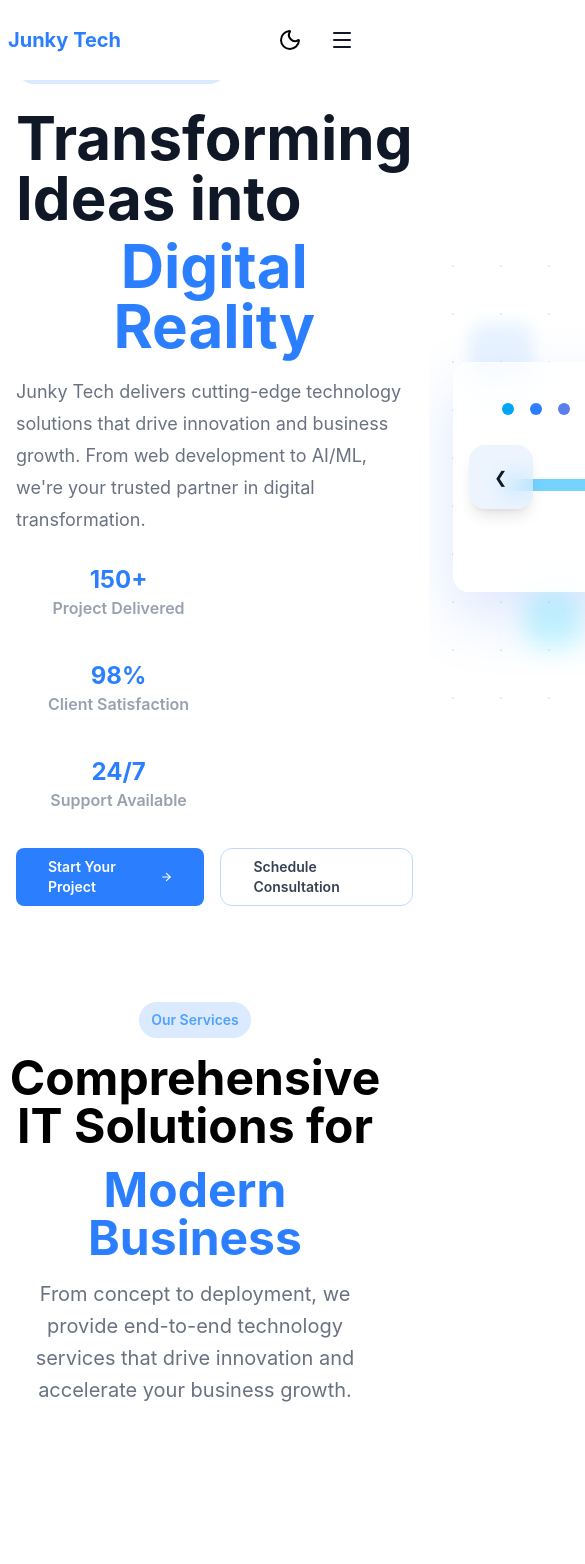
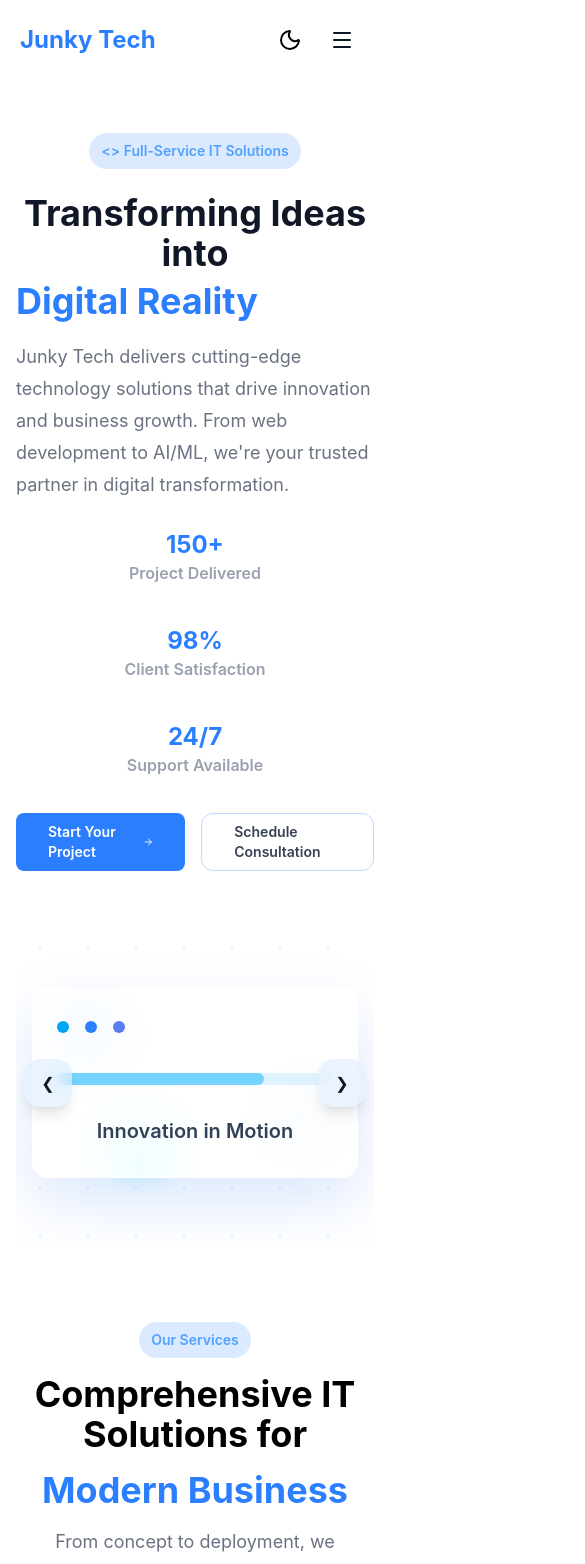
Before and after one commit to Ajay7548/Junky-Tech-Portal, a React (Vite) app: page / in a window 390 px wide. Shown: the top 1564 px of the page, 585 px wide, since content can reach past the window. Built offline with nearby package versions, Linux system fonts and the light colour scheme.

Commit message:
Mobile responsove added on home and footer

```diff
--- a/src/App.jsx
+++ b/src/App.jsx
@@ -11,7 +11,7 @@ const App = () => {
 
   return (
 
-    <div className='bg-gray-100 text-gray-900 min-h-screen  '>
+<div className='bg-gray-100 flex flex-col text-gray-900 overflow-auto w-screen min-h-screen'>
       <Routes>
         <Route path='/' element={<Layout />}>
           <Route index element={<Home />} />
--- a/src/Home.jsx
+++ b/src/Home.jsx
@@ -12,17 +12,17 @@ import { Facebook, MessageSquare } from "react-feather";
 
 const Home = () => {
   return (
-    <div className="flex dark:bg-gray-900   flex-col items-baseline justify-between gap-4 px-4 lg:px-8 ">
+    <div className="lg:flex dark:bg-gray-900 bg-white flex-col items-center justify-between gap-4 px-4 lg:px-8 ">
       {/* left side  */}
-      <div className="flex gap-4 items-center">
-        <div className=" max-w-xl min-h-screen  flex flex-col items-baseline justify-center gap-3">
+      <div className="lg:flex flex-col justify-center gap-4 items-center">
+        <div className=" max-w-xl min-h-screen  flex flex-col items-center lg:items-baseline justify-center gap-3">
           <FirstBtnPage text1={`<>`} text2={`Full-Service IT Solutions`} />
 
-          <div className="flex flex-col pt-3 items-baseline justify-center gap-2">
-            <h1 className="text-6xl dark:text-white font-bold text-left">
+          <div className="flex flex-col pt-3  items-baseline justify-center gap-2">
+            <h1 className="text-4xl sm:text-5xl lg:text-6xl dark:text-white font-bold text-center lg:text-left">
               Transforming Ideas into
             </h1>
-            <p className="text-6xl font-bold text-blue-500 text-center">
+            <p className="text-4xl sm:text-5xl lg:text-6xl font-bold text-blue-500 text-center lg:text-left">
               Digital Reality
             </p>
           </div>
@@ -57,9 +57,9 @@ const Home = () => {
           <ConsultantBtn />
         </div>
 
-        <div>{/* Right Side  */}
+        <div className="w-full">{/* Right Side  */}
 
-          <section className="relative flex items-center justify-center py-24 overflow-hidden">
+          <section className="relative flex items-center justify-center py-16 sm:py-24 overflow-hidden w-full">
 
             {/* Background Pattern */}
             <div className="absolute  inset-0 bg-[radial-gradient(#60a5fa_1px,transparent_1px)] [background-size:48px_48px] opacity-20" />
@@ -70,33 +70,33 @@ const Home = () => {
             <div className="absolute top-1/2 right-10 w-16 h-16 rounded-2xl bg-blue-200/30 blur-md" />
 
             {/* Left Button */}
-            <button className="absolute left-10 z-20 h-16 w-16 rounded-2xl dark:bg-sky-950 dark:text-gray-700 bg-blue-100/50 backdrop-blur-md shadow-lg">
+            <button className="absolute left-2 sm:left-10 z-20 h-12 w-12 sm:h-16 sm:w-16 rounded-2xl dark:bg-sky-950 dark:text-gray-700 bg-blue-100/50 backdrop-blur-md shadow-lg">
               ❮
             </button>
 
             {/* Right Button */}
-            <button className="absolute right-10 z-20 h-16 w-16 rounded-2xl dark:bg-sky-950 dark:text-gray-700 bg-blue-100/50 backdrop-blur-md shadow-lg">
+            <button className="absolute right-2 sm:right-10 z-20 h-12 w-12 sm:h-16 sm:w-16 rounded-2xl dark:bg-sky-950 dark:text-gray-700 bg-blue-100/50 backdrop-blur-md shadow-lg">
               ❯
             </button>
 
             {/* Card */}
-            <div className="relative w-[600px] rounded-2xl m-6
+            <div className="relative w-full max-w-[600px] mx-4 sm:mx-6 rounded-2xl
   transition-all duration-300
   hover:scale-105 hover:shadow-sm hover:shadow-blue-950
   border dark:border-gray-900 border-white/50
   dark:bg-transparent bg-white/60 backdrop-blur-xl
   shadow-[0_25px_60px_rgba(59,130,246,.18)]
-  px-12 py-10">
+  px-6 sm:px-12 py-8 sm:py-10">
               {/* Dots */}
-              <div className="flex gap-4 mb-16">
+              <div className="flex gap-4 mb-10 sm:mb-16">
                 <span className="w-3 h-3 rounded-full bg-sky-500"></span>
                 <span className="w-3 h-3 rounded-full bg-blue-500"></span>
                 <span className="w-3 h-3 rounded-full bg-blue-700 opacity-70"></span>
               </div>
 
               {/* Progress */}
-              <div className="w-96 h-3 rounded-full dark:bg-transparent bg-sky-100 mb-8">
-                <div className="w-72 h-full rounded-full dark:bg-sky-950 bg-sky-300"></div>
+              <div className="w-full max-w-sm h-3 rounded-full dark:bg-transparent bg-sky-100 mb-8">
+                <div className="w-3/4 h-full rounded-full dark:bg-sky-950 bg-sky-300"></div>
               </div>
 
               {/* Text */}
@@ -112,13 +112,13 @@ const Home = () => {
         <div className="flex flex-col gap-4 justify-center items-center max-w-4xl px-2 mb-8 lg:px-4">
           <FirstBtnPage text1={``} text2={`Our Services`} />
 
-          <h1 className="text-5xl dark:text-white text-black font-bold text-center ">
+          <h1 className="text-4xl sm:text-5xl dark:text-white text-black font-bold text-center ">
             Comprehensive IT Solutions for
           </h1>
-          <p className="text-5xl  text-blue-500  font-bold text-center ">
+          <p className="text-4xl sm:text-5xl  text-blue-500  font-bold text-center ">
             Modern Business
           </p>
-          <p className="text-xl max-w-4xl leading-8 text-gray-500 text-center">
+          <p className="text-lg sm:text-xl max-w-4xl leading-8 text-gray-500 text-center">
             From concept to deployment, we provide end-to-end technology
             services that drive innovation and accelerate your business growth.
           </p>
@@ -126,25 +126,25 @@ const Home = () => {
         {/* <Courses /> */}
       </div>
 
-      <div className="flex flex-col gap-4 justify-center items-center mt-20 px-2 mb-8 lg:px-4">
+      <div className="flex flex-col gap-4 justify-center items-center mt-20 px-2 mb-8 lg:px-4 w-full">
         <FirstBtnPage text1={``} text2={`About Junky Tech`} />
-        <h1 className="text-5xl dark:text-white text-black font-bold text-center ">
+        <h1 className="text-4xl sm:text-5xl dark:text-white text-black font-bold text-center ">
           Building the Future with
         </h1>
-        <p className="text-5xl  text-blue-500  font-bold text-center ">
+        <p className="text-4xl sm:text-5xl  text-blue-500  font-bold text-center ">
           Technology & Innovation
         </p>
 
-        <div className=" flex  w-full   gap-8  mt-16">
-          <div className="flex w-1/2  justify-center items-center   mb-8">
+        <div className="flex flex-col lg:flex-row w-full gap-8 mt-16">
+          <div className="flex w-full lg:w-1/2 justify-center items-center mb-8">
             <img
               src="/public/tech2.jpg"
               alt="AI"
-              className="object-cover rounded-3xl w-full h-125"
+              className="object-cover rounded-3xl w-full h-auto lg:h-125"
             />
           </div>
-          <div className="flex w-1/2 flex-col gap-4 py-4  px-8 ">
-            <h1 className="text-3xl dark:text-white text-black font-bold text-left">
+          <div className="flex w-full lg:w-1/2 flex-col gap-4 py-4 px-4 lg:px-8">
+            <h1 className="text-2xl sm:text-3xl dark:text-white text-black font-bold text-left">
               Your Trusted Technology Partner
             </h1>
             <p className="text-gray-400 text-base leading-7 mt-2">
@@ -172,8 +172,8 @@ const Home = () => {
         </div>
       </div>
 
-      <div className="flex flex-col gap-4 justify-center items-center mt-10 px-2 mb-8 lg:px-4">
-        <h1 className="text-3xl dark:text-white text-black font-bold text-center">
+      <div className="grid grid-cols-1 lg:grid-cols-3  gap-4 justify-center items-center mt-10 px-2 mb-8 lg:px-4 w-full">
+        <h1 className="text-2xl sm:text-3xl dark:text-white text-black font-bold text-center">
           Our Core Values
         </h1>
         <p className="text-gray-500 text-center">
@@ -182,7 +182,7 @@ const Home = () => {
         </p>
         <Values />
 
-        <div className="flex gap-4 mb-7 mt-15 justify-between rounded-xl w-full items-center px-14 py-6 border-2 dark:border-gray-950 border-gray-50">
+        <div className="grid grid-cols-2 lg:grid-cols-3 gap-6 mb-7 mt-15 justify-between rounded-xl w-full items-center px-6 sm:px-14 py-6 border-2 dark:border-gray-950 border-gray-50">
           <Metrics
             icon={<Users2Icon className="text-blue-500 w-8 h-8" />}
             title={"50+"}
@@ -210,10 +210,10 @@ const Home = () => {
       <div className="flex flex-col w-full gap-4 justify-center items-center mt-10 px-2 mb-8 lg:px-4">
         <div className="flex flex-col gap-4 justify-center items-center max-w-4xl px-2 mb-8 lg:px-4">
           <FirstBtnPage text1={``} text2={`Client Success Stories`} />
-          <h1 className="text-5xl dark:text-white font-bold text-left">
+          <h1 className="text-4xl sm:text-5xl dark:text-white font-bold text-center lg:text-left">
             Trusted by Industry Leaders
           </h1>
-          <p className="text-5xl font-bold text-blue-500 text-center">
+          <p className="text-4xl sm:text-5xl font-bold text-blue-500 text-center">
             Worldwide
           </p>
 
@@ -223,7 +223,7 @@ const Home = () => {
           </p>
         </div>
 
-        <div className="grid grid-cols-1 gap-6 p-4 sm:grid-cols-2 lg:grid-cols-3">
+        <div className="grid grid-cols-1 gap-6 p-4 sm:grid-cols-2 lg:grid-cols-3 w-full">
           <Testinomial
             desc={
               "As the CMO of Biomotion Medical Technology, I want to personally extend my appreciation for the exceptional tech solutions and support provided by your team. Junkytech delivered outstanding tech solutions for our modular OT project: their expert team handled everything from systems integration to deployment with precision, enhancing infection control, scalability, and reliability in line with NABH/ASHRAE standards. Their responsiveness, technical excellence, and clear communication exceeded expectations. Thanks to their support."
@@ -237,12 +237,12 @@ const Home = () => {
             role={"CEO, Publytics"}
           />
           <Testinomial
-            desc={"At RodBez, we deeply appreciate the outstanding support from JunkyTech. Their team demonstrated true professionalism and technical expertise throughout our project—delivering robust mobility-platform solutions on time and within scope. Their innovative approach and proactive communication empowered us to enhance real‑time ride matching, live tracking, and fare‑estimation features seamlessly. JunkyTech’s responsiveness, dedication, and quality of work made a noticeable difference in user experience and backend efficiency."}
+            desc={"At RodBez, we deeply appreciate the outstanding support from JunkyTech. Their team demonstrated true professionalism and technical expertise throughout our project—delivering robust mobility-platform solutions on time and within scope. Their innovative approach and proactive communication empowered us to enhance real‑time ride matching, live tracking, and fare‑estimation features seamlessly. JunkyTech's responsiveness, dedication, and quality of work made a noticeable difference in user experience and backend efficiency."}
             name={"Dilkush Kumar "}
             role={"founder Roadbez"}
           />
           <Testinomial
-            desc={"Working with Junkytech was a game-changer. Their team modernized our tech infrastructure with flawless execution, boosting speed, scalability, and system reliability. From planning to delivery, every step was handled with deep expertise and clarity. They truly elevated our platform’s performance—we highly recommend them to anyone seeking serious tech results."}
+            desc={"Working with Junkytech was a game-changer. Their team modernized our tech infrastructure with flawless execution, boosting speed, scalability, and system reliability. From planning to delivery, every step was handled with deep expertise and clarity. They truly elevated our platform's performance—we highly recommend them to anyone seeking serious tech results."}
             name={"Sreeraj PV"}
             role={"CEO, Automoto"}
           />
@@ -252,7 +252,7 @@ const Home = () => {
             role={"CEO, Fincpey"}
           />
         </div>
-        <div className="flex justify-between items-center gap-4 rounded-2xl mt-8 mb-10  w-full p-10 border-2 dark:border-gray-950 border-gray-50">
+        <div className="flex flex-wrap justify-between items-center gap-6 rounded-2xl mt-8 mb-10  w-full p-6 sm:p-10 border-2 dark:border-gray-950 border-gray-50">
           <div className="flex flex-col gap-1 justify-center items-center">
             <span className='text-2xl font-bold text-blue-500'>98%</span>
             <p className='text-md text-center font-semibold text-gray-400'>Client Satisfaction</p>
@@ -274,24 +274,24 @@ const Home = () => {
           </div>
         </div>
 
-        <div className="mt-10 mb-16">
-          <div className='flex flex-col gap-4 justify-center items-center max-w-4xl px-2 mb-8 lg:px-4'>
+        <div className="mt-10 mb-16 w-full">
+          <div className='flex flex-col gap-4 justify-center items-center max-w-4xl px-2 mb-8 lg:px-4 mx-auto'>
 
-            <h1 className='text-5xl text-black dark:text-white font-bold text-center'>Ready to Transform Your</h1>
-            <h1 className='text-5xl text-blue-500  font-bold text-center mb-2'>Business with Technology?
+            <h1 className='text-3xl sm:text-5xl text-black dark:text-white font-bold text-center'>Ready to Transform Your</h1>
+            <h1 className='text-3xl sm:text-5xl text-blue-500  font-bold text-center mb-2'>Business with Technology?
             </h1>
-            <p className='text-xl max-w-4xl leading-8 text-gray-500 text-center mt-2'>Join hundreds of businesses that trust Junky Tech for their digital transformation. Let's discuss how we can help you achieve your goals with innovative technology solutions.</p>
+            <p className='text-lg sm:text-xl max-w-4xl leading-8 text-gray-500 text-center mt-2'>Join hundreds of businesses that trust Junky Tech for their digital transformation. Let's discuss how we can help you achieve your goals with innovative technology solutions.</p>
 
-            <div className='flex   gap-4  mt-6'>
+            <div className='flex flex-col sm:flex-row gap-4 mt-6 w-full sm:w-auto'>
 
-              <div className='px-8 py-2 gap-4 items-center flex text-md cursor-pointer bg-blue-500 text-white font-semibold rounded-lg hover:bg-blue-600 transition-colors duration-300'>
+              <div className='px-8 py-2 gap-4 items-center justify-center flex text-md cursor-pointer bg-blue-500 text-white font-semibold rounded-lg hover:bg-blue-600 transition-colors duration-300'>
                 <p className='text-sm'>
                   Start Your Project
                 </p>
                 <ArrowRight className='w-4 h-4' />
               </div>
 
-              <div className='px-8 py-2 text-sm gap-4 items-center flex text-md cursor-pointer hover:dark:bg-blue-950 dark:text-white dark:bg-black bg-white text-gray-700 font-semibold rounded-xl hover:bg-gray-100 transition-colors duration-300 border border-blue-200'>
+              <div className='px-8 py-2 text-sm gap-4 items-center justify-center flex text-md cursor-pointer hover:dark:bg-blue-950 dark:text-white dark:bg-black bg-white text-gray-700 font-semibold rounded-xl hover:bg-gray-100 transition-colors duration-300 border border-blue-200'>
                 <Phone className="h-4 w-4" />
                 <p >
                   Schedule Free Consultation
@@ -299,7 +299,7 @@ const Home = () => {
               </div>
             </div>
 
-            <div className="flex  items-center gap-4 justify-between">
+            <div className="flex flex-col sm:flex-row items-center gap-4 justify-between">
               <div className="flex gap-2 text-sm hover:text-blue-300 cursor-pointer text-blue-400 items-center"><MessageSquare className="w-4 h-4 " />Free consultation</div>
               <div className="flex gap-2 text-sm hover:text-blue-300 cursor-pointer text-blue-400 items-center"><ArrowRight className="w-4 h-4 " />Quick Response</div>
               <div className="flex gap-2 text-sm hover:text-blue-300 cursor-pointer text-blue-400 items-center"><Phone className="w-4 h-4 " />Expert Advice</div>
--- a/src/Layout.jsx
+++ b/src/Layout.jsx
@@ -9,9 +9,9 @@ const Layout = () => {
       <Navbar />
 
       {/* Adjust pt-20 if your navbar height changes */}
-      <main className="flex-1 pt-12 dark:bg-gray-900 ">
+      <main className="flex-1 pt-20 dark:bg-gray-900 ">
         <Outlet />
-      </main>
+      </main>w
 
       <Footer />
     </div>
--- a/src/components/Footer.jsx
+++ b/src/components/Footer.jsx
@@ -7,18 +7,18 @@ import FooterContent from './FooterContent'
 
 const Footer = () => {
 
-   const scrollTop = () =>{
+  const scrollTop = () => {
     console.log('clicked');
 
-    window.scrollTo({top:0,behavior:'smooth'})
+    window.scrollTo({ top: 0, behavior: 'smooth' })
   }
 
   return (
     <div className='bg-gray-100 dark:bg-gray-900 min-h-screen '>
-        <div className='flex flex-col pt-20 gap-4'>
+      <div className='flex flex-col  pt-10 lg:pt-20 gap-4'>
         <div className='flex  flex-col lg:flex-row justify-between items-baseline gap-6 px-8 py-4 '>
-            <div className='flex max-w-md pb-16 flex-col gap-4  '>
-              <Link to='/' className='text-lg lg:text-2xl text-blue-500 font-bold'>
+          <div className='flex max-w-md pb-5 lg:pb-16 flex-col gap-4  '>
+            <Link to='/' className='text-xl lg:text-2xl text-blue-500 font-bold'>
               Junky Tech
             </Link>
             <p className=' text-md leading-8 text-gray-500'>
@@ -31,64 +31,67 @@ const Footer = () => {
               </Link>
             </div>
             <div className='flex items-center gap-3'>
-                <Phone  className='w-4 h-4 text-blue-500 transition-colors duration-300' />
+              <Phone className='w-4 h-4 text-blue-500 transition-colors duration-300' />
               <Link to='' className='text-md  text-gray-500 hover:text-blue-500 transition-colors duration-300'>
                 +91 8377753647
               </Link>
             </div>
             <div className='flex items-center gap-3 '>
-                <MapPin  className='w-4 h-4 text-blue-500 transition-colors duration-300' />
+              <MapPin className='w-4 h-4 text-blue-500 transition-colors duration-300' />
               <p className='text-gray-500 text-md '>Junky Tech India Pvt Ltd, A 1004, iThum 62, Noida, UP, 201301</p>
             </div>
           </div>
-            <div className='flex flex-col px-6 gap-4'>
+          <div className='flex flex-col px-2 lg:px-6 gap-4'>
             <h2 className='text-gray-900 text-md dark:text-white  font-semibold'>Service</h2>
             <div className='flex flex-col gap-2'>
-                <FooterContent text='Web Developement'/>
-                <FooterContent text='E-Commerce'/>
-                <FooterContent text='AI/ML Solutions'/>
-                <FooterContent text='UI/UX Design'/>
-                <FooterContent text='Cloud Services'/>
-                <FooterContent text='DICOM & PACS'/>
+              <FooterContent text='Web Developement' />
+              <FooterContent text='E-Commerce' />
+              <FooterContent text='AI/ML Solutions' />
+              <FooterContent text='UI/UX Design' />
+              <FooterContent text='Cloud Services' />
+              <FooterContent text='DICOM & PACS' />
             </div>
           </div>
-            <div className='flex  flex-col px-6 gap-4'>
+          <div className='flex  flex-col px-2 lg:px-6 gap-4'>
             <h2 className='text-gray-900 text-md dark:text-white  font-semibold'>Company</h2>
             <div className='flex flex-col gap-2'>
-                <FooterContent text='About'/>
-                <FooterContent text='Our Teams'/>
-                <FooterContent text='Career'/>
+              <FooterContent text='About' />
+              <FooterContent text='Our Teams' />
+              <FooterContent text='Career' />
 
             </div>
           </div>
-            <div className='flex  flex-col px-6 gap-4 lg:pr-16'>
+          <div className='flex  flex-col px-2 lg:px-6 gap-4 lg:pr-16'>
             <h2 className='text-gray-900 text-md  dark:text-white font-semibold'>Service</h2>
             <div className='flex flex-col gap-2'>
-                <FooterContent text='Contact Us'/>
-                <FooterContent text='Help Center'/>
+              <FooterContent text='Contact Us' />
+              <FooterContent text='Help Center' />
             </div>
           </div>
 
         </div>
 
-          <div className='flex p-4 border-t-2 dark:border-gray-950 border-gray-200 justify-between items-center'>
+       <div className='flex flex-col lg:flex-row justify-between items-center w-full p-4 lg:gap-4 border-t-2 dark:border-gray-950 border-gray-200'>
   <p className='text-center font-semibold text-sm text-gray-400'>© 2026 Your Company. All rights reserved.</p>
 
-            <div className='flex  items-center gap-3 pr-10 '>
-              <div className=' hover:text-blue-500 hover:bg-blue-100 rounded-full p-3 transition-colors duration-300 cursor-pointer'>
+  <div className='flex justify-center items-center gap-3'>
+    <div className='hover:text-blue-500 hover:bg-blue-100 rounded-full p-3 transition-colors duration-300 cursor-pointer'>
       <Twitter className='w-4 h-4 text-gray-400 hover:text-blue-500' />
     </div>
-              <div className=' hover:text-blue-500 hover:bg-blue-100 rounded-full p-3 transition-colors duration-300 cursor-pointer'>
+    <div className='hover:text-blue-500 hover:bg-blue-100 rounded-full p-3 transition-colors duration-300 cursor-pointer'>
       <Linkedin className='w-4 h-4 text-gray-400 hover:text-blue-500' />
     </div>
-              <div className=' hover:text-blue-500 hover:bg-blue-100 rounded-full p-3 transition-colors duration-300 cursor-pointer'>
+    <div className='hover:text-blue-500 hover:bg-blue-100 rounded-full p-3 transition-colors duration-300 cursor-pointer'>
       <Instagram className='w-4 h-4 text-gray-400 hover:text-blue-500' />
     </div>
   </div>
-            <button onClick={scrollTop} className='hover:text-blue-500 w-fit flex items-center gap-2 hover:bg-blue-50 rounded-full px-4 py-2 transition-colors duration-300 cursor-pointer'>
-              <MoveUp className='w-6 h-4' />
-              <p className='text-md hover:text-blue-400 font-semibold text-gray-400' >Back to Top</p>
+
+  <div className='flex flex-col justify-center items-center border-2 w-fit border-gray-300 rounded-xl'>
+    <button onClick={scrollTop} className='hover:text-blue-500 w-fit flex justify-center items-center gap-2 hover:bg-blue-50 rounded-full px-4 py-2 transition-colors duration-300 cursor-pointer'>
+      <MoveUp className='lg:w-5 w-3 lg:h-5 h-3' />
+      <p className='lg:text-md text-sm hover:text-blue-400 font-semibold text-gray-400'>Back to Top</p>
     </button>
+  </div>
 </div>
 
       </div>
--- a/src/components/Navbar.jsx
+++ b/src/components/Navbar.jsx
@@ -24,13 +24,13 @@ const Navbar = () => {
     <div>
 
       <nav className=
-      {`fixed top-0 left-0 right-0 z-50 lg:px-8 lg:py-2 p-2 ${scrolled ? ""
+      {`fixed top-0 left-0 right-0 z-50 lg:px-8  w-screen lg:py-2 p-2 ${scrolled ? ""
     : "shadow-[0_10px_20px_-5px_rgba(59,130,246,0.3),0_6px_10px_-6px_rgba(147,51,234,0.2)]  dark:shadow-[0_10px_20px_-5px_rgba(37,99,235,0.4),0_6px_10px_-6px_rgba(126,34,206,0.3)]"
 
         }
        flex  items-center justify-between dark:bg-gray-900 bg-white`}
       >
-        <Link to='/' className='text-xl lg:text-2xl text-blue-500 font-bold '>
+        <Link to='/' className='text-2xl px-3 lg:px-0 text-blue-500 font-bold '>
           Junky Tech
         </Link>
 
--- a/src/components/Values.jsx
+++ b/src/components/Values.jsx
@@ -28,7 +28,7 @@ const values = [
 
 const Values = () => {
     return (
-        <div className='flex justify-center items-center  gap-6 mt-8'>
+        <div className='grid grid-cols-1 lg:grid-cols-3 justify-center items-center  gap-6 mt-8'>
             {values.map((item, index) => (
                 <div className=' border-2 dark:border-gray-950 border-gray-50  flex  rounded-2xl flex-col justify-center transition-all hover:duration-300
                 hover:-translate-y-1
```
Lines whose indentation alone changed are shown as unchanged.
